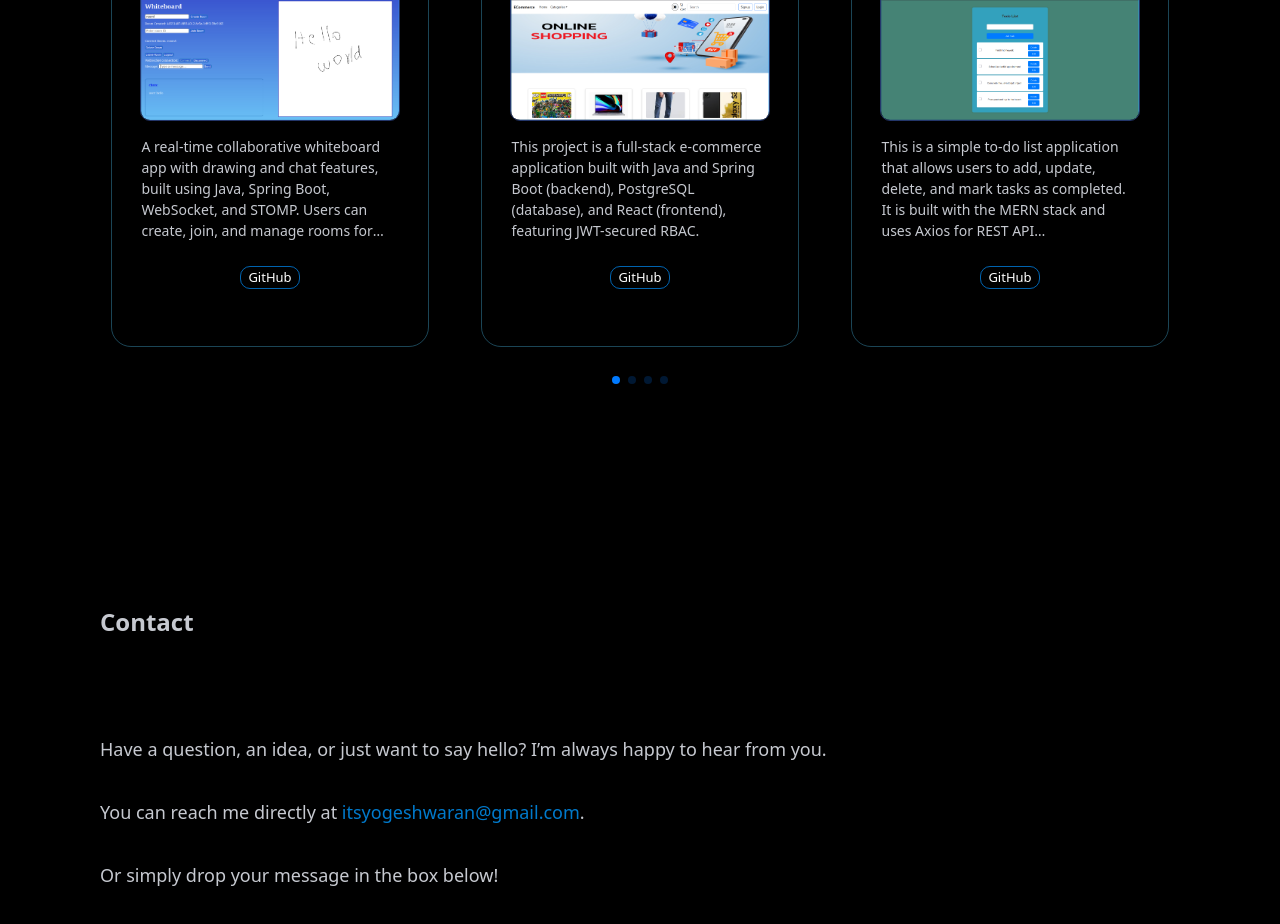
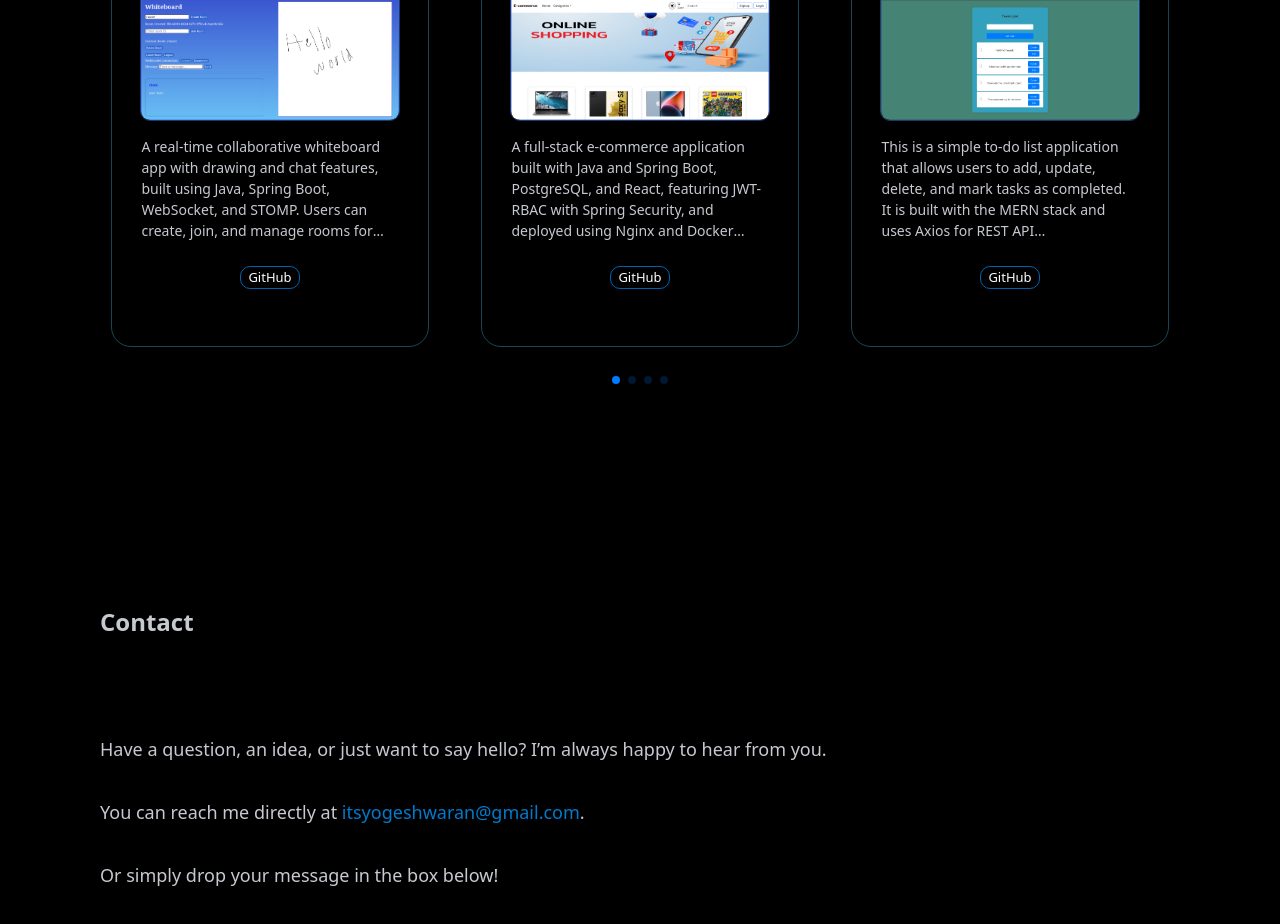
Before and after one commit to yogeshwaran99/portfolio, a React (Vite) app: page / in a window 1280 px wide. Shown: the part 1940-2864 px from the top of the page. Built offline with nearby package versions, Linux system fonts and the light colour scheme.

Commit message:
docs: update project description and image

```diff
--- a/src/components/Projects/Projects.jsx
+++ b/src/components/Projects/Projects.jsx
@@ -2,8 +2,8 @@ import IMG1 from "../../assets/whiteboard.png";
 import IMG2 from "../../assets/ecommerce.png";
 import IMG3 from "../../assets/to_do_list.png";
 import IMG4 from "../../assets/snakegame.png";
-import { Swiper, SwiperSlide } from "swiper/react";
-import { Pagination} from "swiper/modules";
+import {Swiper, SwiperSlide} from "swiper/react";
+import {Pagination} from "swiper/modules";
 import "swiper/css";
 import "swiper/css/pagination";
 import "./projects.css";
@@ -23,7 +23,7 @@ function Projects() {
       title: "E-Commerce",
       img: IMG2,
       description:
-        "This project is a full-stack e-commerce application built with Java and Spring Boot (backend), PostgreSQL (database), and React (frontend), featuring JWT-secured RBAC.",
+        "A full-stack e-commerce application built with Java and Spring Boot, PostgreSQL, and React, featuring JWT-RBAC with Spring Security, and deployed using Nginx and Docker Compose.",
       github: "https://github.com/yogeshwaran99/E-commerce",
     },
     {
@@ -50,8 +50,8 @@ function Projects() {
       <h1 className="projects-heading">Projects</h1>
       <div className="card-container">
         <Swiper
-          modules={[ Pagination ]}
-          pagination={{ clickable: true }}
+          modules={[Pagination]}
+          pagination={{clickable: true}}
           spaceBetween={30}
           loop={true}
           breakpoints={{
```
Also changed, not shown: src/assets/ecommerce.png, src/assets/whiteboard.png.
